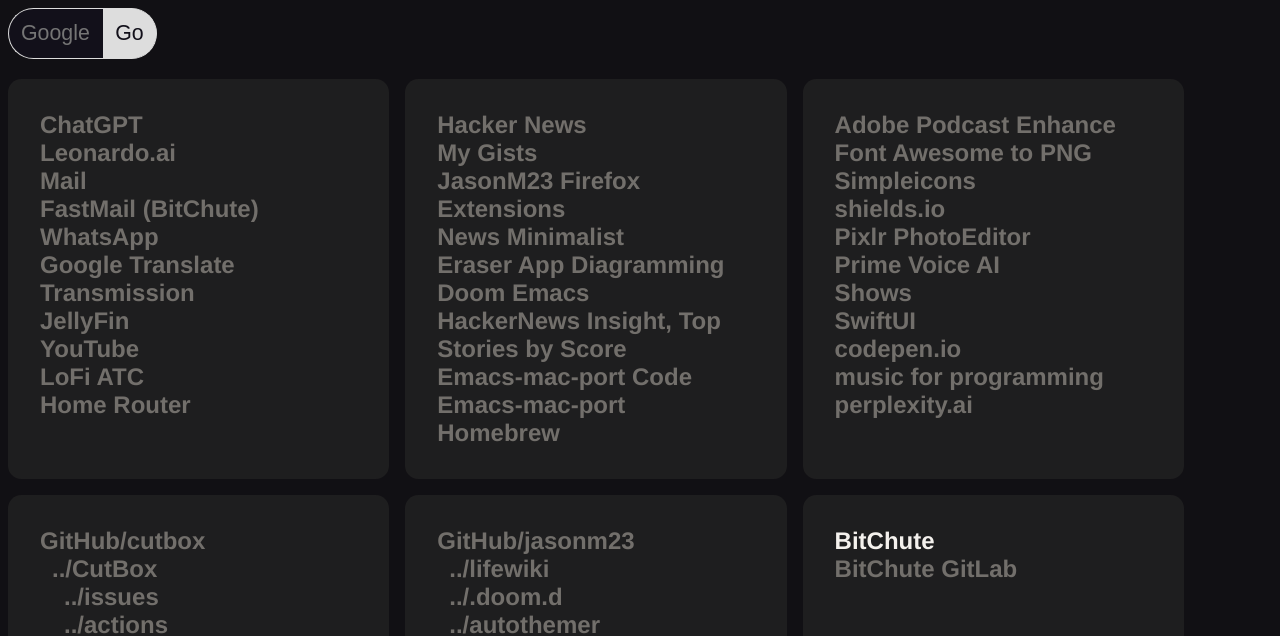
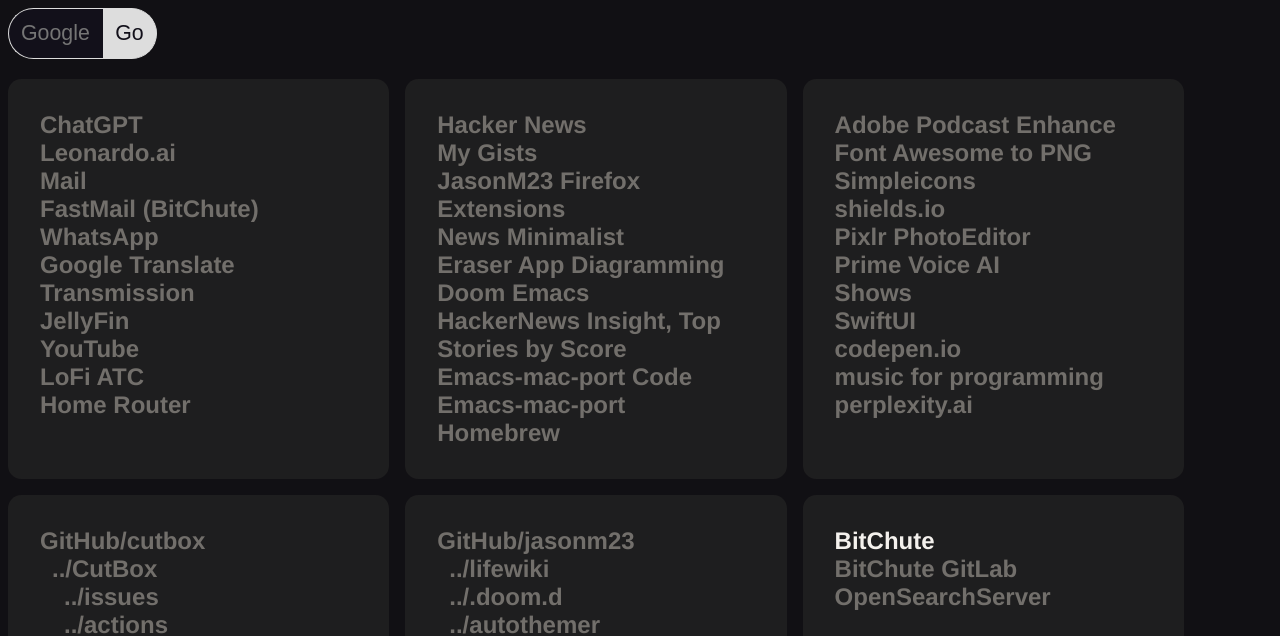
Before and after one commit to ocodo/ocodo, a plain HTML site: page index.html in a window 1280 px wide. Shown: the top 636 px of the page. Drawn offline with Linux system fonts and the light colour scheme.

Commit message:
added OpenSearchServer

```diff
--- a/index.html
+++ b/index.html
@@ -468,6 +468,7 @@
 <ul>
 <li>BitChute</li>
 <li><a href="https://gitlab.com/BitChute" target="_blank">BitChute GitLab</a></li>
+<li><a href="https://www.opensearchserver.com/" target="_blank">OpenSearchServer</a></li>
 </ul>
 
 
```
Also changed, not shown: 1 other file.
